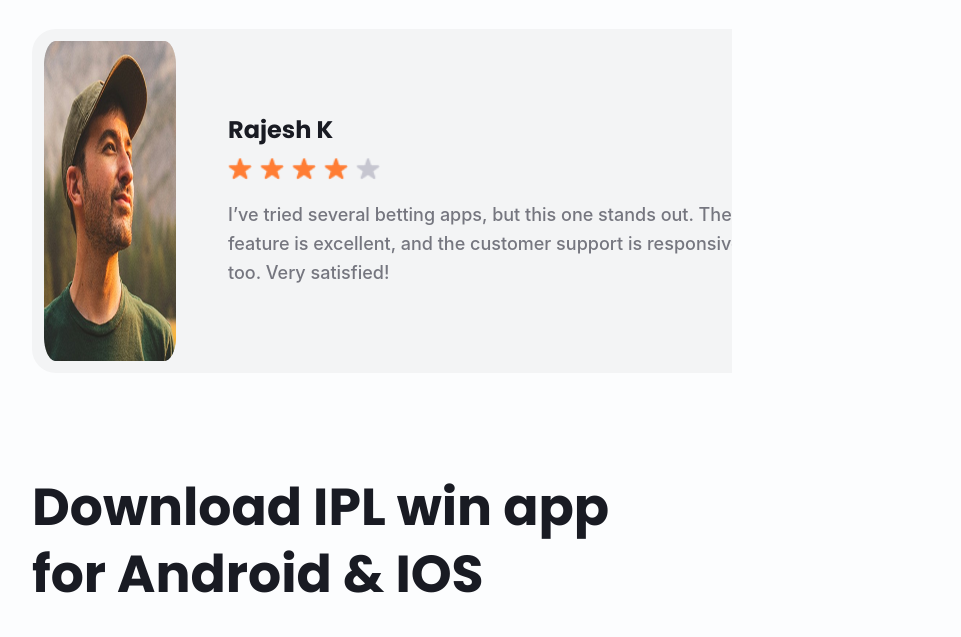
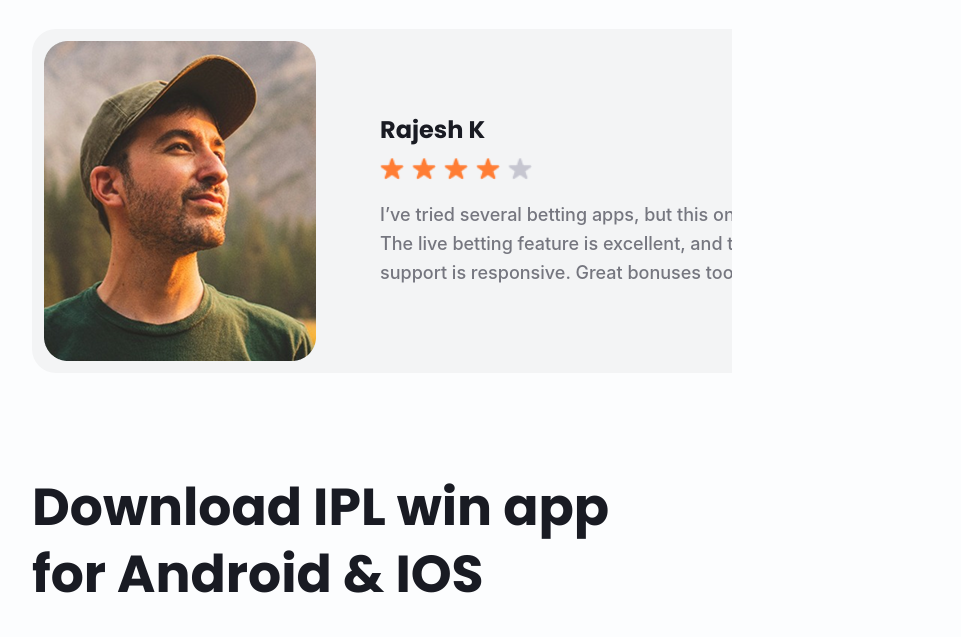
Before and after one commit to Eklerina/betting.app, a plain HTML site: page index.html in a window 1280 px wide. Shown: the part 7253-7890 px from the top of the page, without its empty margins (258-1219 px from the left). Drawn offline with Linux system fonts and the light colour scheme; files whose address does not match are found by name.

Commit message:
styles.css

```diff
--- a/styles.css
+++ b/styles.css
@@ -990,7 +990,6 @@ h2 {
   display: flex;
   flex-direction: column;
   justify-content: center;
-min-width: 532px;
 height: 174px;
 row-gap: 20px;
 margin: 85px 32px;
```
